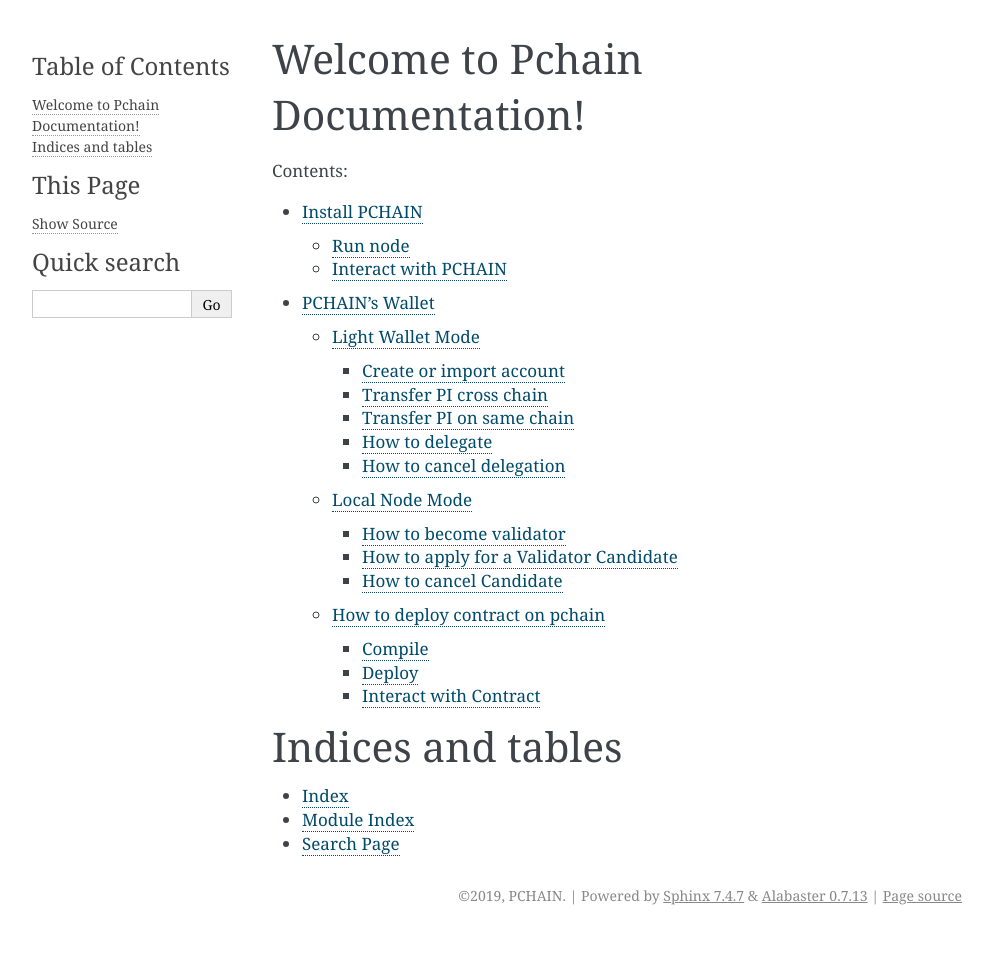
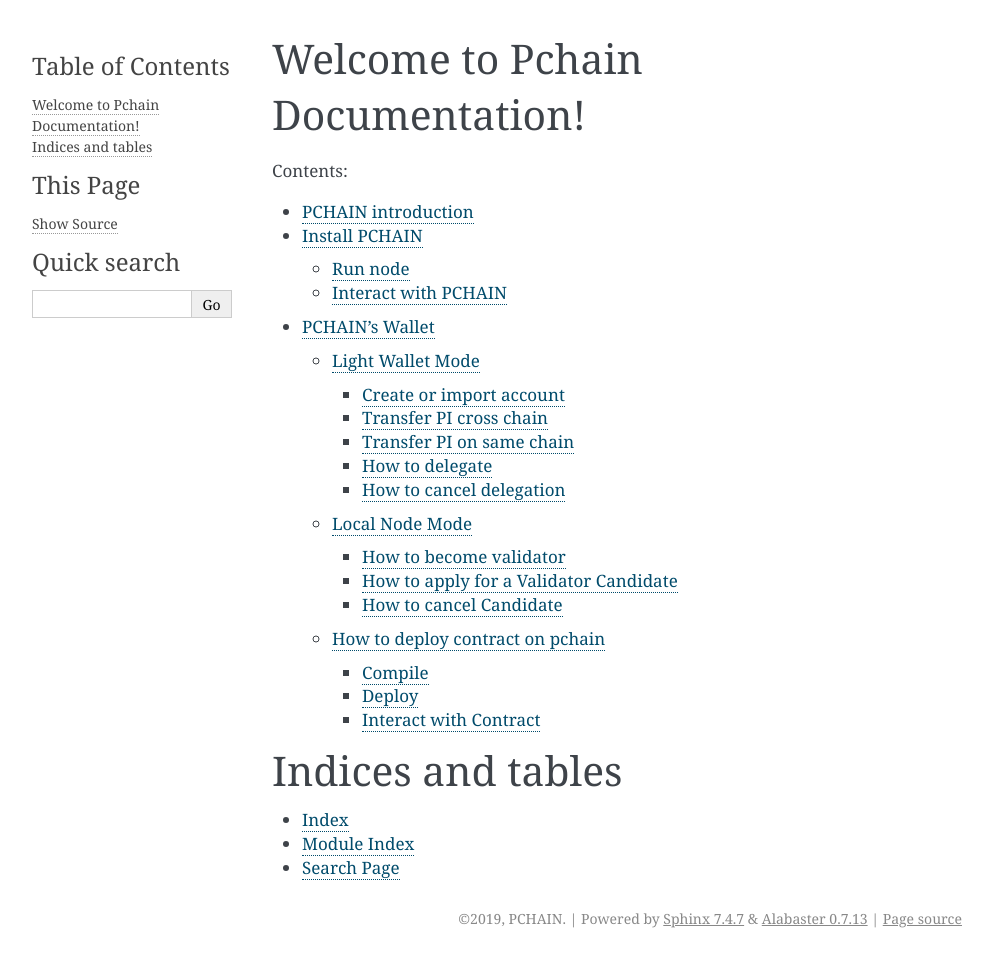
Before and after one commit to pchain-org/pchain-guide, a Sphinx documentation site: the page built from pchaindoc/source/index.rst, in a window 1280 px wide. Shown: the whole page, without its empty margins (148-1141 px from the left). Built offline with Sphinx 7.4.7, drawn with Linux system fonts in a browser that asks for light colours; before the commit the page ends 935 px from its top, so only the background shows below that.

Commit message:
add introduction

```diff
--- a/pchaindoc/source/index.rst
+++ b/pchaindoc/source/index.rst
@@ -10,6 +10,7 @@
    :maxdepth: 3
    :caption: Contents:
 
+   pchain/introduction
    node/GettingStart
    wallet/GettingStart
 
--- /dev/null
+++ b/pchaindoc/source/pchain/introduction.rst
@@ -0,0 +1,4 @@
+===================
+PCHAIN introduction
+===================
+Hello world!
--- a/pchaindoc/source/wallet/LocalNode.rst
+++ b/pchaindoc/source/wallet/LocalNode.rst
@@ -4,7 +4,7 @@
 To use the local node mode of pchain's wallet, you should prepare a pchain's rpc url which allows you to access. If you already running pchain on server, run pchain with flag `--rpcaddr=0.0.0.0`. (If you didn't run pchain, follow this `guide <https://github.com/pchain-org/pchain>`_)
 
 Important:
-Pchain RPC's defalut port is 6969, remember open your port 6969 **only** to your local ip and don't keep your account unlock for long time!!!
+Pchain RPC's defalut port is 6969, remember open your port 6969 **only** to your local ip and don't keep your account unlock for long time (the keystore file should copied to datadir/CHIAN_ID/keystore/ if you wanna send any transaction under local node mode)!!!
 
 First, set the RPC URL in wallet:
 
```
